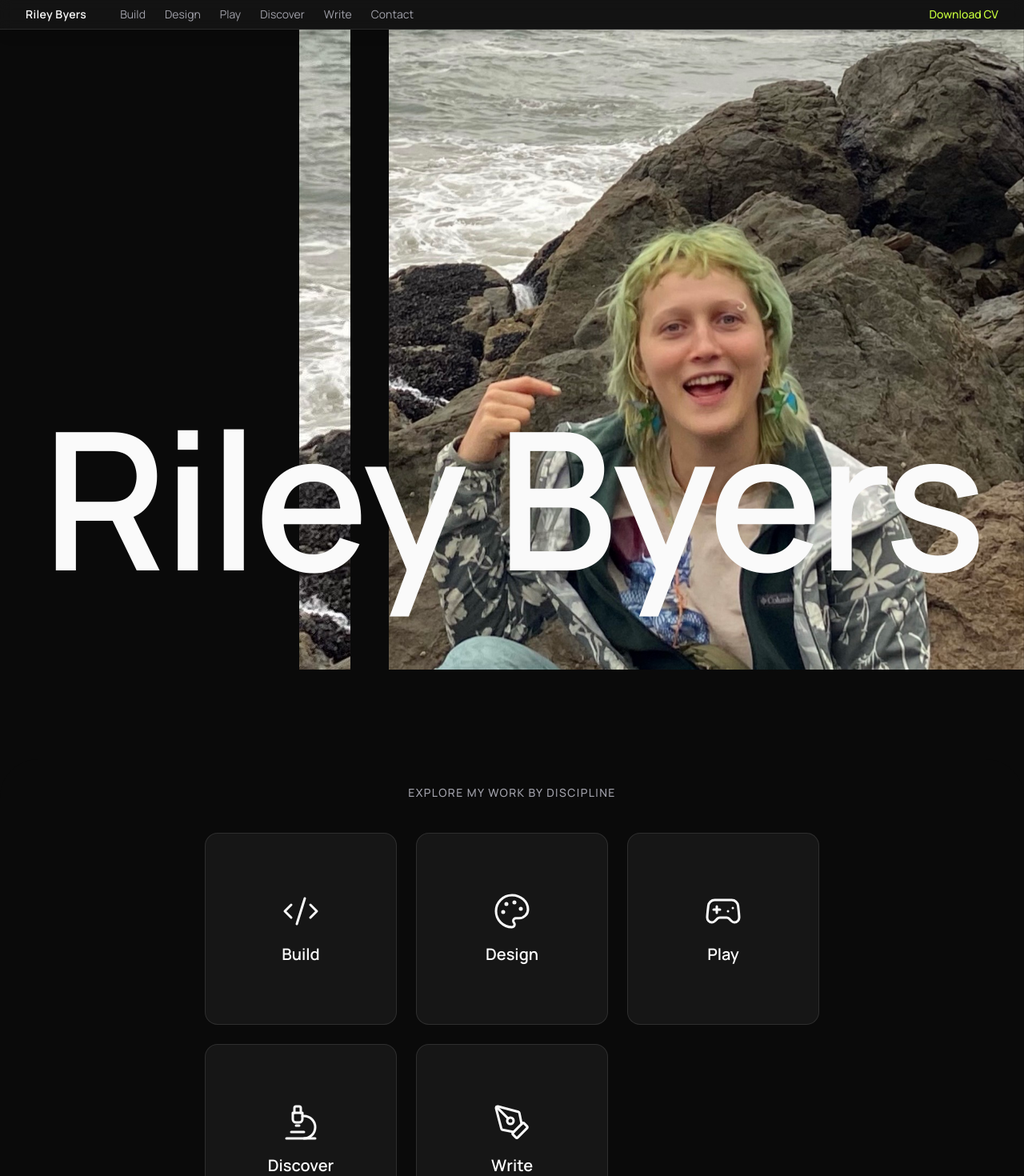
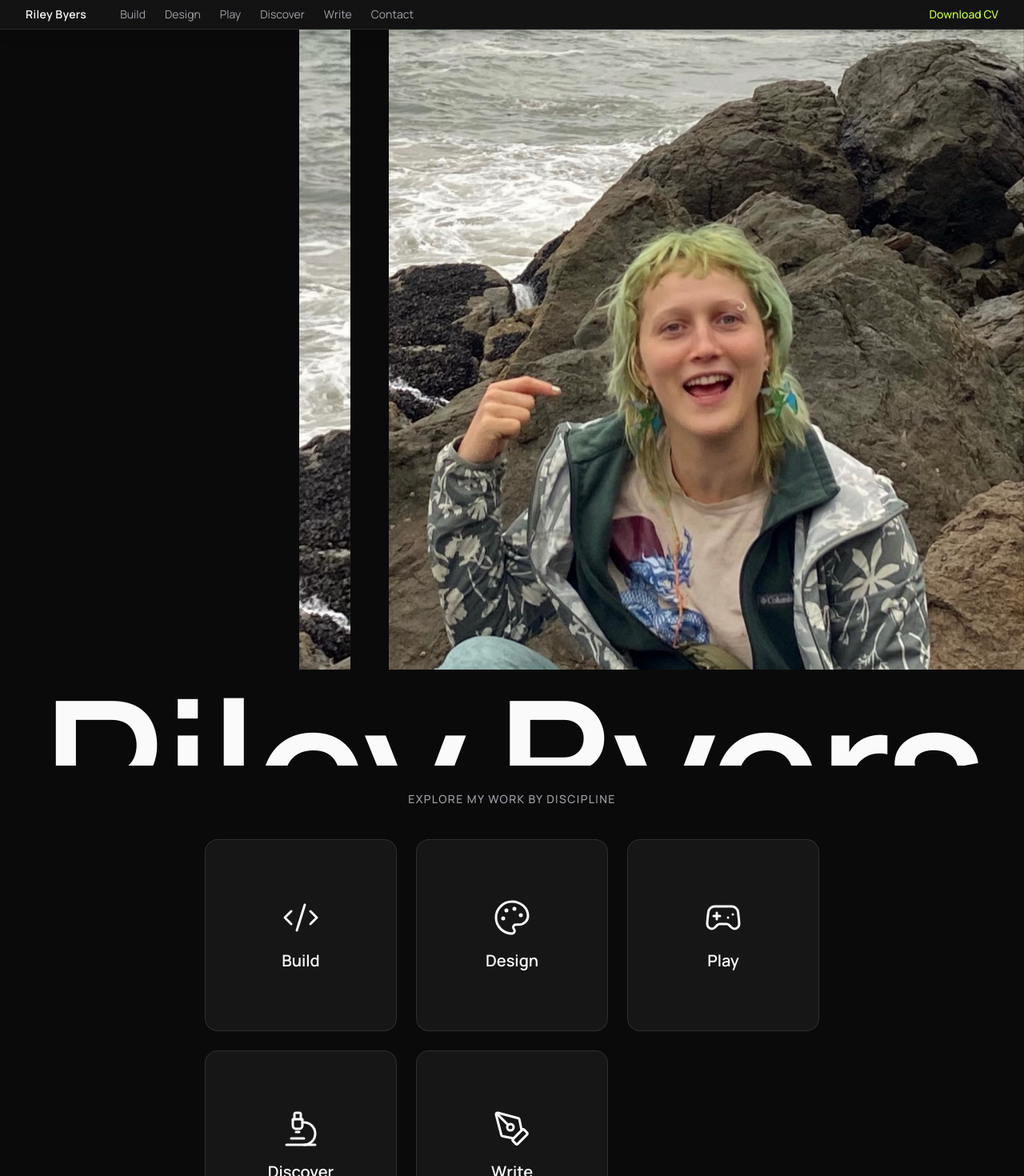
Before and after one commit to rileyb3/portfolio, a Next.js app: page / in a window 1280 px wide. Shown: the top 1470 px of the page at 80% size. Built offline with nearby package versions, Linux system fonts and the light colour scheme.

Commit message:
Rebuild hero scroll sequence: name starts off-screen, rises into view, locks at top-58%, then Disciplines fully occludes it (increased overlap)

```diff
--- a/src/components/Disciplines.tsx
+++ b/src/components/Disciplines.tsx
@@ -55,7 +55,7 @@ export default function Disciplines() {
     <section
       id="disciplines"
       ref={ref}
-      className="relative z-20 -mt-[26vh] scroll-mt-6 rounded-t-[3rem] bg-ink px-6 pb-24 pt-6 text-center sm:pb-32 sm:pt-8"
+      className="relative z-20 -mt-[55vh] scroll-mt-6 rounded-t-[3rem] bg-ink px-6 pb-24 pt-6 text-center sm:pb-32 sm:pt-8"
     >
       <div className="mx-auto max-w-5xl">
         <h2 className="mb-10 text-sm font-medium uppercase tracking-widest text-muted">
--- a/src/components/Hero.tsx
+++ b/src/components/Hero.tsx
@@ -29,20 +29,16 @@ export default function Hero() {
 
   return (
     // Outer section is taller than one screen — that extra height is the
-    // runway the sticky photo and sticky name both hold before releasing
-    // and scrolling away with the rest of the page. The name stays put
-    // (sticky, same as the photo) for that whole runway; Disciplines
-    // (higher z-index, opaque background) rises up from below and
-    // overlays it as you scroll, rather than the name scrolling away on
-    // its own.
-    <section id="top" className="relative grid h-[140vh] grid-cols-1">
-      <div className="sticky top-0 col-start-1 row-start-1 h-screen overflow-hidden bg-ink">
+    // runway the sticky photo holds, and separately the runway the name's
+    // own wrapper (below) holds before it releases too.
+    <section id="top" className="relative h-[170vh]">
+      <div className="sticky top-0 h-screen overflow-hidden bg-ink">
         {/* Photo: full-bleed on the right. Hard cut to black on the left —
             no gradient, just a clean edge. Deliberately oversized (145% of
             container height) so the upward parallax drift below always has
             extra image material to reveal — without this, translating a
             100%-height image upward exposes empty black space at the
-            bottom, which is the gap that showed up before. */}
+            bottom. */}
         <div
           className="absolute right-0 top-0 h-[145%] w-full will-change-transform sm:w-[62%]"
           style={{ transform: `translateY(${photoOffset}px)` }}
@@ -69,17 +65,20 @@ export default function Hero() {
         />
       </div>
 
-      {/* Name: sticky (pinned), not scrolling on its own — plain live text
-          in a simple, clean font, centered horizontally and sized big
-          enough that it runs off both edges of the screen on purpose.
-          Pulled back up from top-[68%] to top-[58%] — at the largest font
-          size, 68% pushed the letters' descenders (the "y"s) past the
-          bottom edge of the viewport on shorter screens, so the full name
-          was never fully visible even at rest. globals.css sets
-          overflow-x:hidden so the horizontal overflow doesn't create a
-          scrollbar. */}
-      <div className="sticky top-0 z-10 col-start-1 row-start-1 h-screen">
-        <h1 className="pointer-events-none absolute left-1/2 top-[58%] -translate-x-1/2 whitespace-nowrap font-sans text-9xl font-semibold leading-none tracking-tight text-paper sm:text-[12rem] lg:text-[15rem]">
+      {/* Name: starts fully below the fold (invisible at rest — this
+          wrapper's natural top is exactly 100vh down the page, i.e. right
+          at the bottom edge of the first screen). As you scroll, it rises
+          into view like normal content until it reaches top:58% of the
+          viewport, then LOCKS there (sticky) for the rest of this
+          wrapper's 70vh runway — plain live text in a simple, clean font,
+          sized big enough that it runs off both edges of the screen.
+          globals.css sets overflow-x:hidden so that doesn't create a
+          horizontal scrollbar. Disciplines below has enough overlap
+          (-mt-[55vh]) to fully rise past this lock point and occlude the
+          whole name — not just its edge — before this wrapper's runway
+          ends. */}
+      <div className="absolute inset-x-0 top-[100vh] z-10 h-[70vh]">
+        <h1 className="pointer-events-none sticky top-[58%] mx-auto w-fit whitespace-nowrap font-sans text-9xl font-semibold leading-none tracking-tight text-paper sm:text-[12rem] lg:text-[15rem]">
           {profile.name}
         </h1>
       </div>
```
